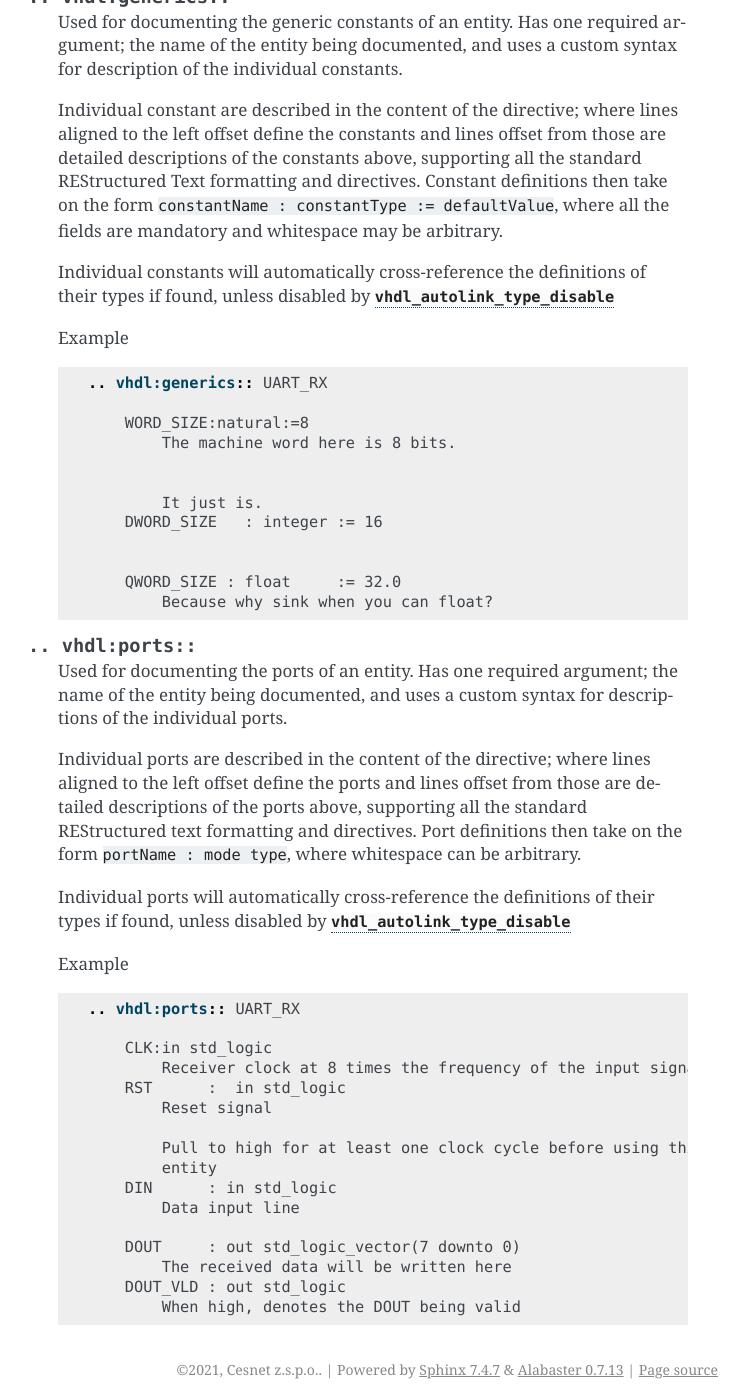
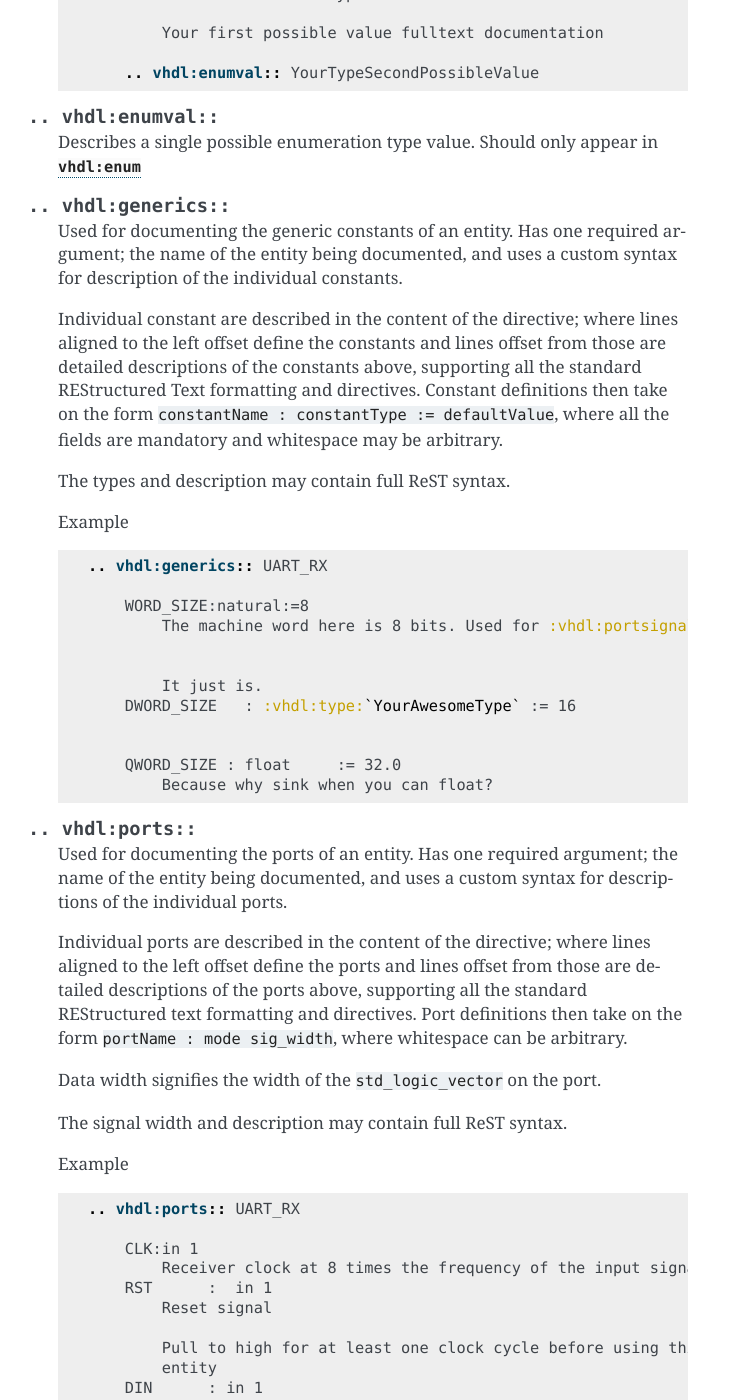
Before and after one commit to CESNET/sphinx-vhdl, a Sphinx documentation site: the page built from doc/source/directives_detailed.rst, in a window 1280 px wide and 1400 px high, scrolled down 627 px. Shown: the whole window, without its empty margins (392-1140 px from the left). Built offline with Sphinx 7.4.7, drawn with Linux system fonts in a browser that asks for light colours; some of the changed text lies outside the part shown.

Commit message:
Slightly improved directives documentation

```diff
--- a/doc/source/directives_detailed.rst
+++ b/doc/source/directives_detailed.rst
@@ -7,7 +7,19 @@
     should be specified under :rst:dir:`vhdl:ports` or
     :rst:dir:`vhdl:generics`, respectively.
 
-    TODO example
+    .. code-block:: rst
+
+        .. vhdl:entity:: EntityName
+
+            Entity description and full-text documentation
+
+            .. vhdl:generics:: EntityName
+
+                FREQ: natural := 5
+
+            .. vhdl:ports:: EntityName
+
+                CLK : in 1
 
 .. rst:directive:: vhdl:enum
 
@@ -44,9 +56,7 @@
     then take on the form ``constantName : constantType := defaultValue``,
     where all the fields are mandatory and whitespace may be arbitrary.
 
-    Individual constants will automatically cross-reference the definitions of
-    their types if found, unless disabled by
-    :py:attr:`vhdl_autolink_type_disable`
+    The types and description may contain full ReST syntax.
 
     Example
 
@@ -55,11 +65,11 @@
         .. vhdl:generics:: UART_RX
 
             WORD_SIZE:natural:=8
-                The machine word here is 8 bits.
+                The machine word here is 8 bits. Used for :vhdl:portsignal:`DOUT`.
 
 
                 It just is.
-            DWORD_SIZE   : integer := 16
+            DWORD_SIZE   : :vhdl:type:`YourAwesomeType` := 16
 
 
             QWORD_SIZE : float     := 32.0
@@ -75,11 +85,11 @@
     aligned to the left offset define the ports and lines offset from those are
     detailed descriptions of the ports above, supporting all the standard
     REStructured text formatting and directives. Port definitions then take on
-    the form ``portName : mode type``, where whitespace can be arbitrary.
+    the form ``portName : mode sig_width``, where whitespace can be arbitrary.
 
-    Individual ports will automatically cross-reference the definitions of
-    their types if found, unless disabled by
-    :py:attr:`vhdl_autolink_type_disable`
+    Data width signifies the width of the ``std_logic_vector`` on the port.
+
+    The signal width and description may contain full ReST syntax.
 
     Example
 
@@ -87,17 +97,17 @@
 
         .. vhdl:ports:: UART_RX
 
-            CLK:in std_logic
+            CLK:in 1
                 Receiver clock at 8 times the frequency of the input signal
-            RST      :  in std_logic
+            RST      :  in 1
                 Reset signal
 
                 Pull to high for at least one clock cycle before using this
                 entity
-            DIN      : in std_logic
+            DIN      : in 1
                 Data input line
 
-            DOUT     : out std_logic_vector(7 downto 0)
+            DOUT     : out :vhdl:genconstant:`WORD_SIZE <UART_RX.WORD_SIZE>`
                 The received data will be written here
-            DOUT_VLD : out std_logic
-                When high, denotes the DOUT being valid
+            DOUT_VLD : out 1
+                When high, denotes the :vhdl:portsignal:`UART_RX.DOUT` being valid
```
